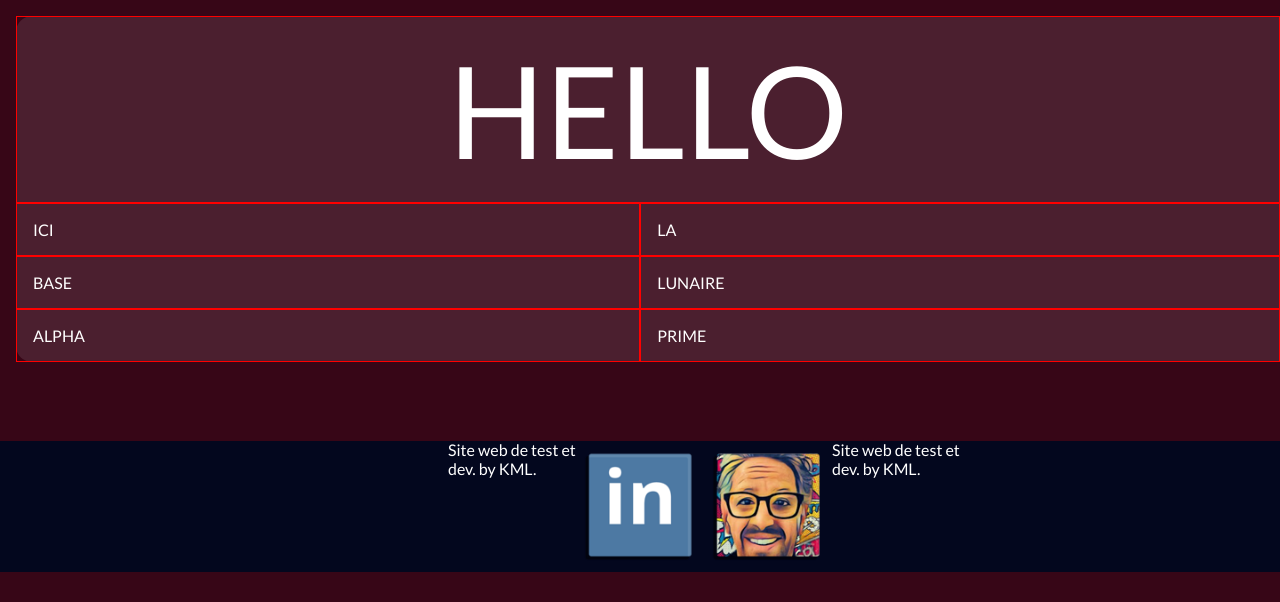
After one commit to goldrunner68/jscriptprojectV2, a PHP site: template View/center_section/middle_middleRight.php in a window 1280 px wide. The commit adds this page. Shown: the top 602 px of the page. Run offline with PHP 8.4, Linux system fonts and the light colour scheme; the template is opened without the code that fills it, so the values that code supplies are empty; a stand-in replaces the project's code that opens the database connection.

Commit message:
v0.9 alpha  mis a jour du css, creation des dossiers layout css

```diff
--- a/View/layout/layout_middle/middle/middleLeft.php
+++ b/View/center_section/middle_middleLeft.php
@@ -1,4 +1,4 @@
-<div class="middleLeft">
+<div class="middleLeft" >
     <div class='layoutCompetencesFlex'>
         <div class="itemFlexCompetences   isInvisibleLeft">
             <div class="gridInLayoutCompetences">
@@ -16,7 +16,7 @@
                 </div>
             </div>
         </div>
-        <div class="itemFlexCompetences  isInvisibleRight">
+        <div class="itemFlexCompetences  isInvisibleLeft">
             <div class="gridInLayoutCompetences">
                 <div class="titleGrid">
                     <h4>
@@ -35,7 +35,7 @@
                 </div>
             </div>
         </div>
-        <div class="itemFlexCompetences">
+        <div class="itemFlexCompetences isInvisibleLeft">
             <div class="gridInLayoutCompetences">
                 <div class="titleGrid">
                     <h4>
--- /dev/null
+++ b/View/center_section/middle_middleRight.php
@@ -0,0 +1,15 @@
+<div class="middleRight">
+<div class="titreMiddle">HELLO</div>
+<div class="item">ICI</div>
+<div class="item">LA</div>
+<div class="item">BASE</div>
+<div class="item">LUNAIRE</div>
+<div class="item">ALPHA</div>
+<div class="item">PRIME</div>
+
+
+
+
+
+        <!--contenairere-->
+</div>
--- a/View/layout/layout_middle/top/topLeft.php
+++ b/View/center_section/middle_topLeft.php
@@ -3,7 +3,6 @@
 require_once './Controller/formulaire_verif.php'
 ?>
 <div class="middle_topLeft">
-        <!--fin item formulaire-->
             <div class="contenaireFlexCommentaires">
                 <?php while ($donnees = $obj->fetch()) { ?>
                     <div class="itemFlexCommentaires">
@@ -28,6 +27,4 @@ require_once './Controller/formulaire_verif.php'
                     </div>
                 <?php } ?>
             </div>
-            <!--fin contenaire flex-->
         </div>
-        <!--fin item resultat-->
--- a/View/layout/layout_middle/middle/middleRight.php
+++ /dev/null
@@ -1,5 +0,0 @@
-<div class="middleRight">
-
-
-        <!--contenairere-->
-</div>
--- a/styles/layout_landscape.css
+++ b/styles/layout/layout_landscape.css
@@ -55,27 +58,54 @@
 }
 
 .topLeft p{
-    font-size: 1rem;
     font-weight:normal;
+}
+.middle_topLeft{
+    border-radius: 0 1rem 1rem 0;
+    height: 100%;
+}
+.topRight {
+    grid-area: topRight;
+    margin-top: 1rem;
+     border-radius: 1rem 0 0 1rem;
+}
+.middleRight {
+    grid-area: middleRight;
+    border-radius: 1rem 0 0 1rem;
+    margin: 1rem 0 0 1rem;
+    background-color: rgba(255,255,255,0.1);
+}
+/*sous grid in middleRight  */
 
 
+.middleRight {
+    display: grid;
+    grid-template-columns: auto auto;
+    grid-template-rows: auto auto;
+    grid-template-areas:
+    "titreMiddle titreMiddle";
+align-content: start;
+}
+.titreMiddle{
+    grid-area: titreMiddle;
+    font-size: 8rem;
+    text-align: center;
+    align-self: start;
+}
+.middleRight > div {
+
+    padding: 1rem;
+    border: 1px solid red;
 }
 
-.middleRight {
-    grid-area: middleRight;
-    background: rgb(3,7,30);
-    /* background: linear-gradient(0deg, rgba(3,7,30,1) 0%, rgba(3,7,30,0.50) 50%, rgba(255,255,255,0) 100%);*/
-    border-radius: 1rem 0 0 1rem;
-}
 
 .middleLeft {
     grid-area: middleLeft;
+   border-radius: 0 1rem 1rem 0;
 }
 
 .bottomLeft {
     grid-area: bottomLeft;
-    background: var(--color12);
-    /* background: linear-gradient(180deg, rgba(250,163,7,1) 0%, rgba(186,153,96,0.50) 50%, rgba(255,255,255,0) 100%);*/
     border-radius: 0 1rem 1rem 0;
 }
 
--- a/styles/layout_smart.css
+++ b/styles/layout/layout_smart.css
@@ -44,9 +44,7 @@
     flex-direction: column;
 
 }
-.sectionMiddlePage>div{
-font-size: 3rem;
-}
+
 /******************************/
 .layoutCompetencesFlex {
     display: flex;
@@ -133,8 +131,8 @@ font-size: 3rem;
 .contenaireFlexCommentaires {
     display: flex;
     flex-wrap: wrap;
-    overflow: auto;
     padding-top: 1rem;
+    overflow: scroll;
 
 }
 
@@ -162,9 +160,7 @@ font-size: 3rem;
     margin-right: 2rem;
 
 }
-.bottomLeft *{/* pour le formulaire*/
-    font-size: 2rem;
-}
+
 /* footer */
 
 .itemNotationDuFormulaire{
```
Also changed, not shown: other parts of styles/layout/layout_landscape.css (+26 -32 lines), View/center_section/main_middle_Layout.php (added, +8 -0 lines), View/layout/main_middle_Layout.php (deleted, +0 -7 lines), View/center_section/middle_bottomLeft.php (renamed from View/layout/layout_middle/bottom/bottomLeft.php), View/center_section/middle_topRight.php (renamed from View/layout/layout_middle/top/topRight.php), View/top_section/top_topPageGrid.php (renamed from View/layout/layout_top/topPageGrid.php), styles/layout/color.css (added).
